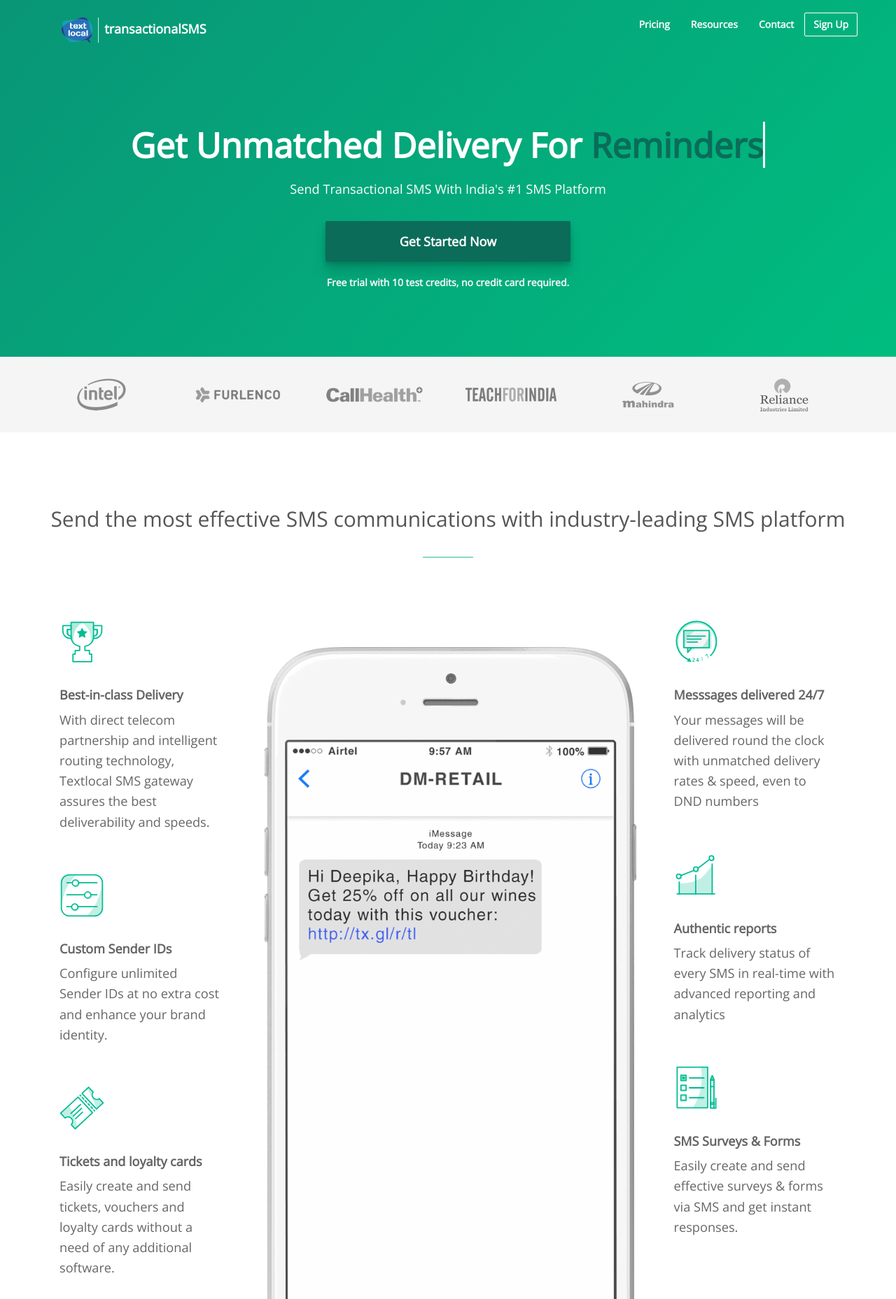
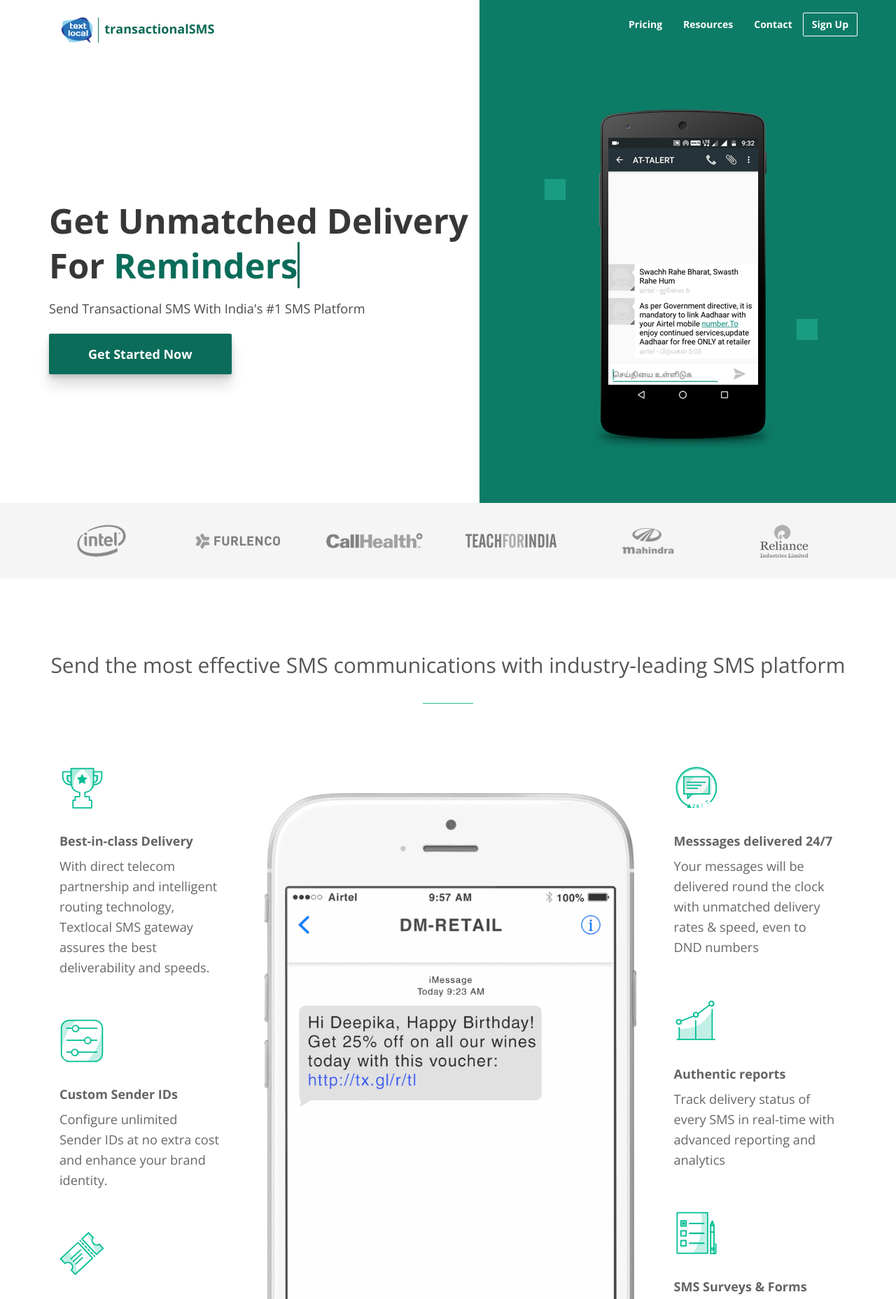
Before and after one commit to shade-slayer/transactional-php, a PHP site: page / in a window 1280 px wide. Shown: the top 1857 px of the page at 70% size. Run offline with PHP 8.4, Linux system fonts and the light colour scheme.

Commit message:
hero image temp added

```diff
--- a/css/styles.css
+++ b/css/styles.css
@@ -1,4 +1,4 @@
-@import url('https://fonts.googleapis.com/css?family=Open+Sans');
+@import url('https://fonts.googleapis.com/css?family=Open+Sans:400,700');
 /*body section design starts here*/
 /*Global Framework*/
 
@@ -137,7 +137,7 @@ h1,h2,h3,h4,h5{
 .navbar-default{
   padding-top: 10px;
   padding-bottom: 10px;
-  background-color: transparent;
+
   text-align: center;
   font-weight: bold;
 }
@@ -180,14 +180,14 @@ h1,h2,h3,h4,h5{
 
 }
 .navbar-brand{
-  color: rgba(255,255,255,1)!important;
+  color: rgba(12, 106, 87, 1)!important;
 
 }
 .navbar-brand img{
   margin-right: 6px;
   height: 36px;
   padding-right: 6px;
-  border-right: 1px solid rgba(255,255,255,.8);
+  border-right: 1px solid rgba(13, 124, 102, 1);
 }
 .sign-up-button {
   font-weight: bold;
@@ -204,10 +204,9 @@ h1,h2,h3,h4,h5{
   background-color: rgba(13, 124, 102, 1);
 }
 header{
-
-  background-image: -webkit-linear-gradient(42deg, #089677 2%, #00BD7F 100%);
+  /*background-image: -webkit-linear-gradient(42deg, #089677 2%, #00BD7F 100%);
   background-image: -o-linear-gradient(42deg, #089677 2%, #00BD7F 100%);
-  background-image: linear-gradient(132deg, #089677 2%, #00BD7F 100%);
+  background-image: linear-gradient(132deg, #089677 2%, #00BD7F 100%);*/
 }
 /*header video container design starts here*/
 .header-video-container{
@@ -228,10 +227,10 @@ header{
   font-size: 3.5em;
   line-height: 1.3em;
   font-weight: 700;
-  color: rgba(255,255,255,1);
+  color: rgba(55,55,55,1);
 }
 .small-header-landing-hero-text{
-  color: rgba(255,255,255,1);
+  color: rgba(72,72,72,1);
   font-size: 1.3em;
 }
 /*Hero Head Typewriter*/
@@ -244,6 +243,8 @@ header{
   border-radius: 2px;
   align-items: center;
   color: white;
+  padding-right:56px;
+  padding-left: 56px;
   background-color: rgba(10, 108, 89, 1);
   transition: all 0.3s ease-in;
   box-shadow: 0 16px 18px 0 rgba(0,0,0,0.13), 0 4px 6px 0 rgba(0,0,0,0.16);
@@ -259,6 +260,39 @@ header{
   color: white;
   background-color: rgba(13, 124, 102, 1);
   transition: all 0.2s ease-in;
+}
+.hero-mobile-column{
+  position: relative;
+}
+.background-style-hero-section{
+  width: 720px;
+  height: 720px;
+  background-color: rgba(13,124,102,1);
+  position:absolute;
+  top: -156px;
+  right: -180px;
+  z-index: -10;
+}
+.background-style-hero-section-2{
+  width: 2px;
+  height: 30px;
+  background-color: rgba(26, 156, 130, 1);
+  position:absolute;
+  top: 100px;
+  left:40px;
+  z-index: -10;
+}
+.background-style-hero-section-3{
+  width: 20px;
+  height: 30px;
+  background-color: rgba(26, 156, 130, 1);
+  position:absolute;
+  top: 300px;
+  left:400px;
+  z-index: -10;
+}
+.hero-mobile-column img{
+  margin-left: 90px;
 }
 .form-control{
   border: 1px solid rgba(45, 196, 161, 1);
@@ -276,14 +310,10 @@ header{
 .hero-input-container{
   margin-top: 24px;
 }
-.jumbotron-container p{
-  margin-top: 12px;
-  color: rgba(255,255,255,1);
-  font-weight: 400;
-}
+
 .hero-input-info-text{
   padding:12px 0;
-  color: rgba(250,250,250,1);
+  color: rgba(96,96,96,1);
 }
 
   /*###Hero Logo Container Designs Here###*/
@@ -741,7 +771,9 @@ FAQs
   background-position: center;
   background-size: cover;
 }
-
+.hero-content p{
+  color: rgba(96,96,96,1);
+}
 .contact-cover-row{
   margin-top:64px;
 }
@@ -974,7 +1006,6 @@ Navbar BG Appear, When Scroll Down
    background: rgba(55,55,55,.0);
    width: 100%;
    height: 72px;
-
    -webkit-transition: all 1s ease-in-out;
 	-moz-transition: all 1s ease-in-out;
 	-o-transition: all 1s ease-in-out;
--- a/index.php
+++ b/index.php
@@ -14,10 +14,10 @@
           <!--Intro Jumbotron Design Starts Here!-->
 
           <div class="container jumbotron-container">
-              <div class="col-md-12 text-center hero-content">
+              <div class="col-md-7 hero-content">
 
                   <div class="hidden-xs   hidden-sm">
-                      <h1 class="hero-head-text">Get Unmatched Delivery For  <span class="typewrite hero-head-text-typewriter " data-period="3000" data-type='["OTPs", "Alerts","Reminders","Notifications" ]'></span></h1>
+                      <h1 class="hero-head-text">Get Unmatched Delivery <br /> For  <span class="typewrite hero-head-text-typewriter " data-period="3000" data-type='["OTPs", "Alerts","Reminders","Notifications" ]'></span></h1>
                   </div>
                   <div class="visible-xs hidden-md visible-sm hidden-md hidden-lg">
                       <h1 class="hero-head-text">Send Transactional SMS With India's #1 SMS Platform </h1>
@@ -27,37 +27,48 @@
               <div class="hidden-xs hidden-sm">
                   <h1 class="small-header-landing-hero-text">Send Transactional SMS With India's #1 SMS Platform </h1>
               </div>
-                <p class="lead text-center visible-xs hidden-md visible-sm hidden-md hidden-lg">
+                <p class="lead visible-xs hidden-md visible-sm hidden-md hidden-lg">
                    Best-In-Class Delivery. Powerful APIs. Fanatic Customer Support.
                 </p>
 
                 <!--Get Started Input Button Group!-->
-                <div class="row">
-                  <div class="col-lg-12 hero-input-container" >
+
+                  <div class="hero-input-container" >
                     <!--TEMP REMOVE
                      <div class="form-group col-md-6 input-group-lg hero-input-group">
                        <input type="text" class="form-control" placeholder="Enter your email address">
                      </div>!-->
-                     <div class="col-md-4 col-md-offset-4">
-                       <button onclick="location.href='https://www.textlocal.in/signup?tlrx=transactionalsms.com';" class="btn btn-block btn-lg input-get-start-btn cute-btn"><strong>Get Started Now</strong></button>
+                     <div class=" ">
+                       <button onclick="location.href='https://www.textlocal.in/signup?tlrx=transactionalsms.com';" class="btn  btn-lg input-get-start-btn cute-btn"><strong>Get Started Now</strong></button>
+                       <!--TEMP REMOVE
                        <h5 class="hero-input-info-text">
                           Free trial with 10 test credits, no credit card required.
-                       </h5>
+                       </h5>!-->
                      </div>
 
                   </div><!-- /.col-lg-6 -->
 
 
-                </div><!-- /.row -->
+
               </div><!--hero content div ended!-->
+              <div class="col-md-5 hero-mobile-column hidden-sm hidden-xs">
+
+                <img src="asset/images/hero-mobile.png" class="message screen" />
+                <div class=" col-md-4 background-style-hero-section"></div>
+                <div class=" col-md-4 background-style-hero-section-2"></div>
+                <div class=" col-md-4 background-style-hero-section-3"></div>
+              </div>
+
               <!--hero image hidden based on this design
               <div class="col-md-5 hidden-sm hidden-xs hero-girl">
                 <img class="" src="asset/images/hero-girl.png" />
               </div>
               !-->
           </div>
+
           <!--Intro Jumbotron Design Ends Here!-->
   </header>
+
   <!--header design ends here!-->
 
 
--- a/script/my-script.js
+++ b/script/my-script.js
@@ -191,7 +191,7 @@ var TxtType = function(el, toRotate, period) {
         // INJECT CSS
         var css = document.createElement("style");
         css.type = "text/css";
-        css.innerHTML = ".typewrite > .wrap { border-right: 0.08em solid #fff}";
+        css.innerHTML = ".typewrite > .wrap { border-right: 0.08em solid rgba(10, 108, 89, 1)}";
         document.body.appendChild(css);
     };
 
```
Also changed, not shown: asset/images/hero-mobile.png (added).
